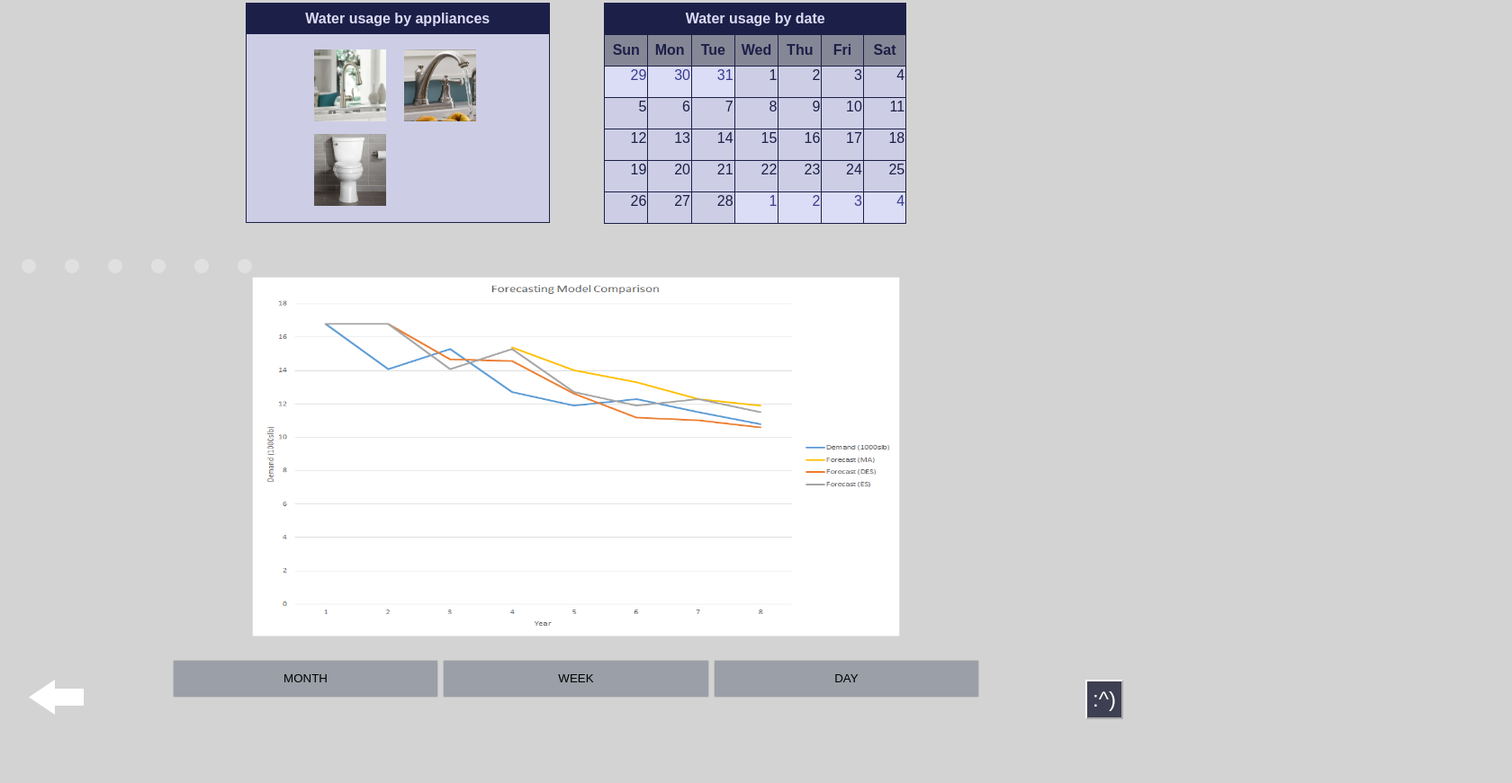
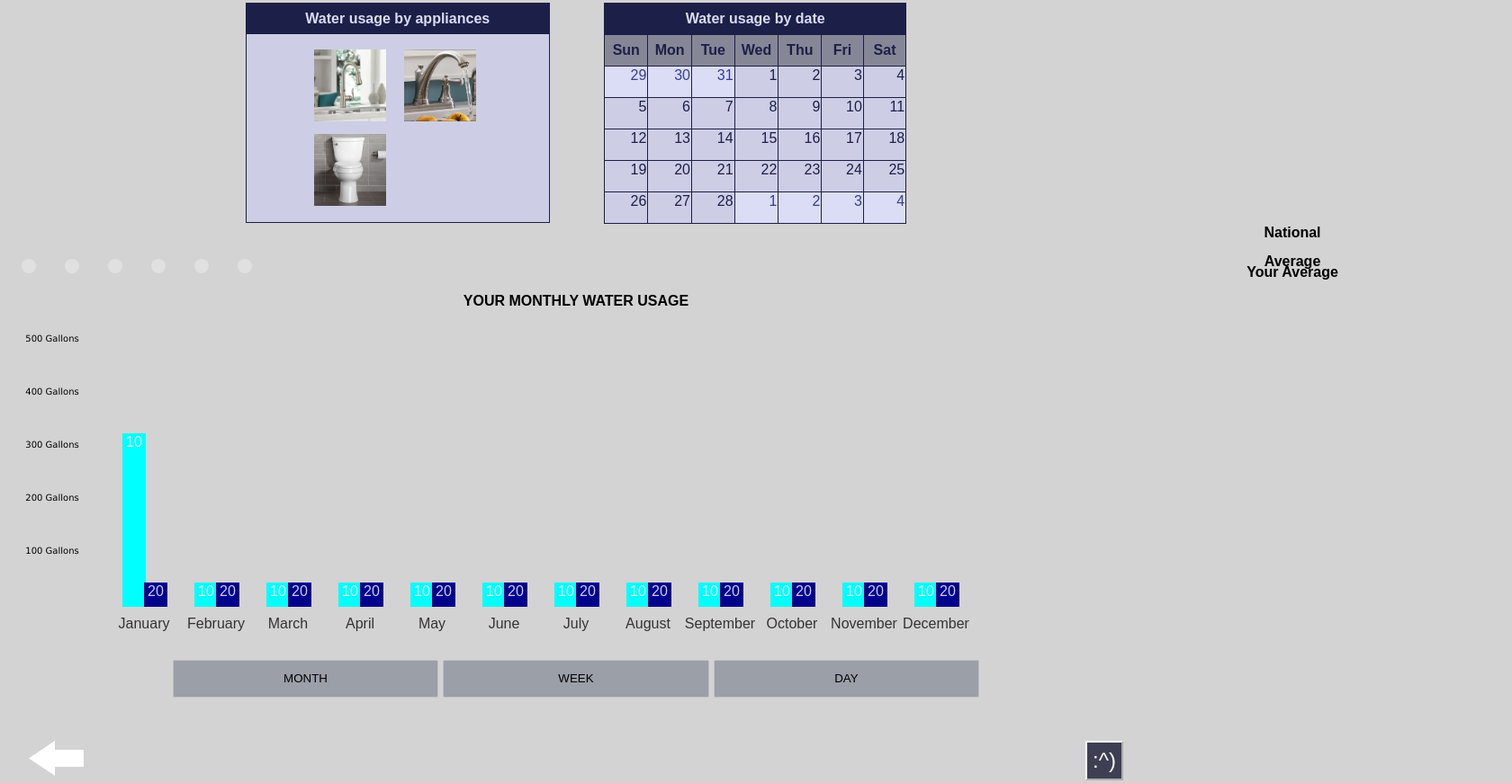
Before and after one commit to JunhaoSLi/eecs330, a plain HTML site: page datapresent.html in a window 1280 px wide. Shown: the part 125-996 px from the top of the page at 90% size, 1680 px wide, since content can reach past the window. Before the commit the page ends 925 px from the top, so only its background shows below. Drawn offline with Linux system fonts and the light colour scheme.

Commit message:
Made working graph, need to refine.

```diff
--- a/datapresent.html
+++ b/datapresent.html
@@ -110,8 +110,8 @@
 		<div id="graph_container">
 
 			<div id="graphs">
-			<div id="graph_imgs"><img id="graph_img" src="icons/graph_placeholder.png"></div>
-				<!-- <table id="monthly_graph">
+			<!-- 	<div id="graph_imgs"><img id="graph_img" src="icons/graph_placeholder.png"></div> -->
+				<table id="monthly_graph">
 					<caption>Your Monthly Water Usage</caption>
 					<thead>
 						<tr>
@@ -201,7 +201,7 @@
 					<div class="tick" style="height: 59px;"><p>200 Gallons</p></div>
 					<div class="tick" style="height: 59px;"><p>100 Gallons</p></div>
 				</div>
-			</div> -->
+			</div>
 
 			<button class="time_frame" id="month_btn">MONTH</button>
 			<button class="time_frame" id="week_btn">WEEK</button>
--- a/style/datastyle.css
+++ b/style/datastyle.css
@@ -170,10 +170,10 @@ button:hover{
 	height: 25em;
 	width: 45em;
 }
-/*
+
 #monthly_graph{
-	display: block; /* fixes layout wonkiness in FF1.5
-  	/*position: relative;
+	display: inline-block;
+  	/*position: relative; */
 	margin: 1.1em auto;
 	padding: 0;
 	background: transparent;
@@ -199,7 +199,7 @@ button:hover{
 	text-align: center;
 }
 
-#monthly_graph td {
+/*#monthly_graph td {
   transition: all .3s ease;
 
   &:hover {
@@ -207,7 +207,7 @@ button:hover{
     opacity: .9;
     color: white;
   }
-}
+}*/
 
 #monthly_graph thead tr {
 	left: 100%;
@@ -233,68 +233,72 @@ button:hover{
 }
 
 #monthly_graph #jan{
+	left: 0em;
+}
+#monthly_graph #feb{
 	left: 5em;
 }
-#monthly_graph #feb{
+#monthly_graph #mar{
 	left: 10em;
 }
-#monthly_graph #mar{
+#monthly_graph #apr{
 	left: 15em;
 }
-#monthly_graph #apr{
+#monthly_graph #may{
 	left: 20em;
 }
-#monthly_graph #may{
+#monthly_graph #june{
 	left: 25em;
 }
-#monthly_graph #june{
+#monthly_graph #july{
 	left: 30em;
 }
-#monthly_graph #july{
+#monthly_graph #aug{
 	left: 35em;
 }
-#monthly_graph #aug{
+#monthly_graph #sept{
 	left: 40em;
 }
-#monthly_graph #sept{
+#monthly_graph #oct{
 	left: 45em;
 }
-#monthly_graph #oct{
+#monthly_graph #nov{
 	left: 50em;
 }
-#monthly_graph #nov{
+#monthly_graph #dec{
 	left: 55em;
-}
-#monthly_graph #dec{
-	left: 60em;
 }
 
 #monthly_graph tbody th {
-	bottom: -1.75em; vertical-align: top;
+	bottom: -1.75em;
+	vertical-align: top;
 	font-weight: normal; color: #333;
 }
 #monthly_graph .bar {
-  width: 60px;
+	position: absolute;
+	/*width: 60px; */
 	border: 1px solid;
 	border-bottom: none;
-  color: #000;
+	color: #FFF;
 }
 #monthly_graph .bar p {
-  margin: 5px 0 0;
+	margin: 0 0 0.5em 0;
 	padding: 0;
-  opacity: .4;
+	opacity: 0.8;
 }
 #monthly_graph .nat_bar {
-  left: 13px;
+  left: 7.5em;
+  width: 1.5em;
   margin-left: 1em;
-  background-color: $color-sent;
+  background-color: cyan;
   border-color: transparent;
 }
 #monthly_graph .user_bar {
-	left: 77px;
-	background-color: $color-paid;
+	left: 10em;
+	width: 1.5em;
+	background-color: darkblue;
 	border-color: transparent;
-}*/
+}
 
 
 .time_frame {
@@ -307,15 +311,15 @@ button:hover{
     box-shadow: 0 0 0.1em #888888;
 }
 
-/*#ticks {
+#ticks {
 	position: relative;
-  width: 50em;
+	width: 10em;
 	height: 50em;
 	z-index: 1;
 	margin-bottom: -300px;
 	font-size: 10px;
 	font-family: "fira-sans-2", Verdana, sans-serif;
-}*/
+}
 
 /*Bottom Row*/
 #bottomrow{
```
Lines whose indentation alone changed are shown as unchanged.
